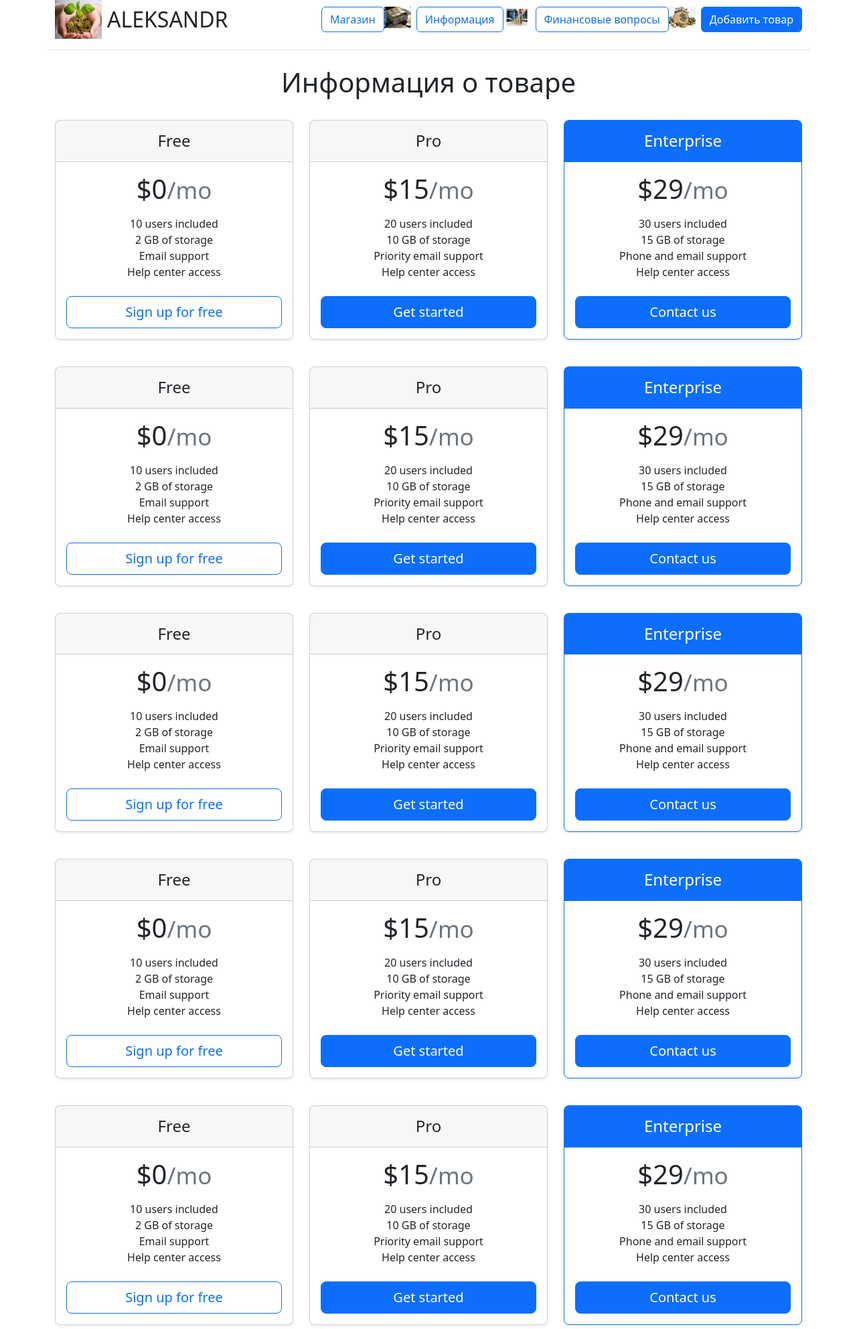
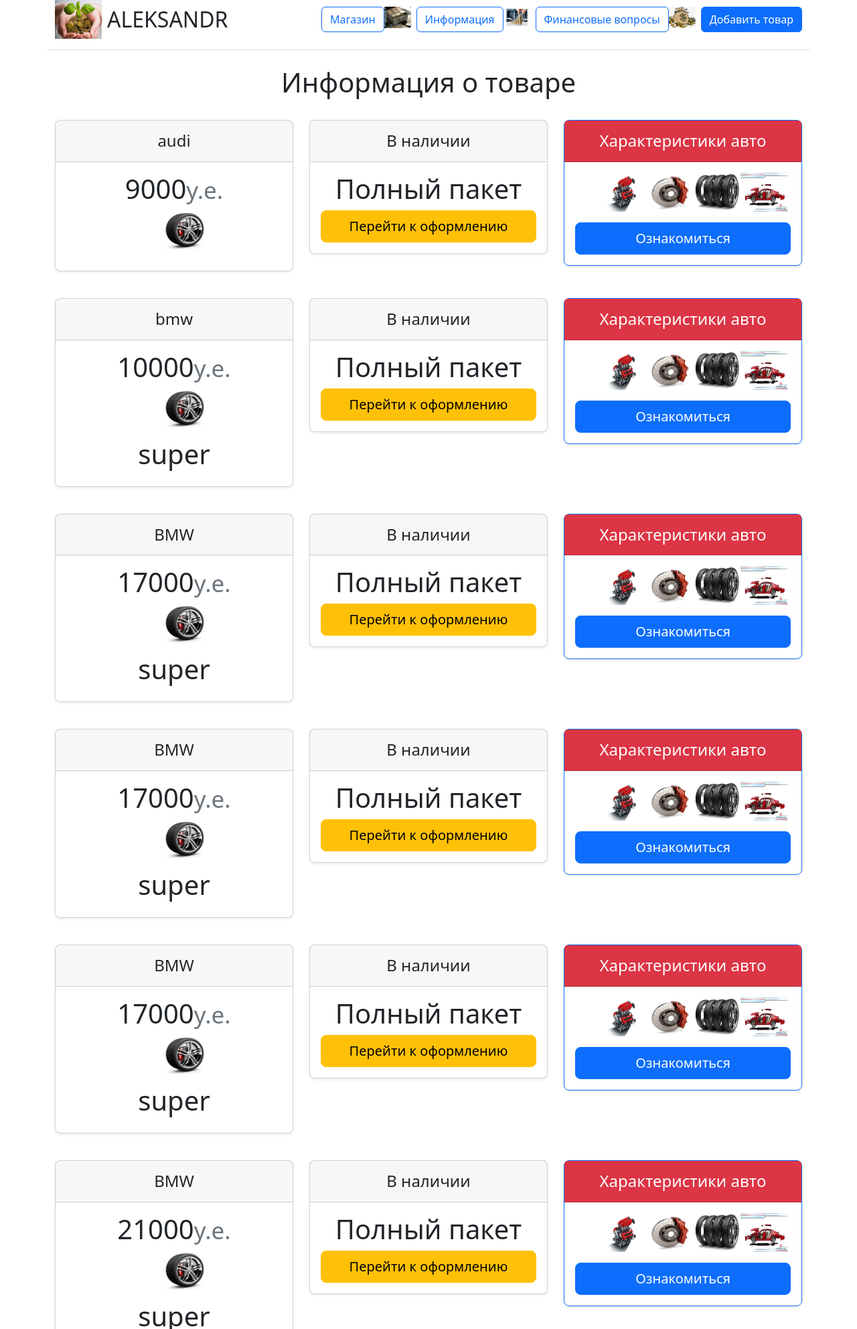
Before and after one commit to Zemlianik/shoponline, a Flask app: page /about in a window 1280 px wide. Shown: the top 1984 px of the page at 67% size. Run offline with Flask 2, Linux system fonts and the light colour scheme; data comes from the database, SQL or seed files in the repository.

Commit message:
Поработал с карточками
Обновил названия и добавил фото

```diff
--- a/templates/about.html
+++ b/templates/about.html
@@ -17,51 +17,40 @@
       <div class="col">
         <div class="card mb-4 rounded-3 shadow-sm">
           <div class="card-header py-3">
-            <h4 class="my-0 fw-normal">Free</h4>
+            <h4 class="my-0 fw-normal">{{ el.title }}</h4>
           </div>
           <div class="card-body">
-            <h1 class="card-title pricing-card-title">$0<small class="text-muted fw-light">/mo</small></h1>
-            <ul class="list-unstyled mt-3 mb-4">
-              <li>10 users included</li>
-              <li>2 GB of storage</li>
-              <li>Email support</li>
-              <li>Help center access</li>
+            <h1 class="card-title pricing-card-title">{{ el.price }}<small class="text-muted fw-light">у.е.</small></h1>
+            <ul class="png-center">
+              <img src="/static/css/kol.png" width="70" height="58" class="me-">
+
             </ul>
-            <button type="button" class="w-100 btn btn-lg btn-outline-primary">Sign up for free</button>
+            <h1 class="card-title pricing-card-title">{{ el.grade }}</h1>
           </div>
         </div>
       </div>
       <div class="col">
         <div class="card mb-4 rounded-3 shadow-sm">
           <div class="card-header py-3">
-            <h4 class="my-0 fw-normal">Pro</h4>
+            <h4 class="my-0 fw-normal">В наличии</h4>
           </div>
           <div class="card-body">
-            <h1 class="card-title pricing-card-title">$15<small class="text-muted fw-light">/mo</small></h1>
-            <ul class="list-unstyled mt-3 mb-4">
-              <li>20 users included</li>
-              <li>10 GB of storage</li>
-              <li>Priority email support</li>
-              <li>Help center access</li>
-            </ul>
-            <button type="button" class="w-100 btn btn-lg btn-primary">Get started</button>
+            <h1 class="card-title pricing-card-title">Полный пакет<small class="text-muted fw-light"></small></h1>
+            <button type="button" class="w-100 btn btn-lg btn-warning">Перейти к оформлению</button>
           </div>
         </div>
       </div>
       <div class="col">
         <div class="card mb-4 rounded-3 shadow-sm border-primary">
-          <div class="card-header py-3 text-bg-primary border-primary">
-            <h4 class="my-0 fw-normal">Enterprise</h4>
+          <div class="card-header py-3 text-bg-danger border-autline-danger">
+            <h4 class="my-0 fw-normal">Характеристики авто</h4>
           </div>
           <div class="card-body">
-            <h1 class="card-title pricing-card-title">$29<small class="text-muted fw-light">/mo</small></h1>
-            <ul class="list-unstyled mt-3 mb-4">
-              <li>30 users included</li>
-              <li>15 GB of storage</li>
-              <li>Phone and email support</li>
-              <li>Help center access</li>
+          <ul class="png-center">
+              <img src="/static/css/dw.png" width="70" height="58" class="me-"><img src="/static/css/tz.png" width="70" height="58" class="me-"><img src="/static/css/kol2.png" width="70" height="58" class="me-"><img src="/static/css/korp.png" width="70" height="58" class="me-">
+
             </ul>
-            <button type="button" class="w-100 btn btn-lg btn-primary">Contact us</button>
+            <button type="button" class="w-100 btn btn-lg btn-primary">Ознакомиться</button>
           </div>
         </div>
       </div>
```
Also changed, not shown: static/css/dw.png (added), static/css/kol.png (added), static/css/kol2.png (added), static/css/korp.png (added), static/css/sd.png (added), static/css/tz.png (added).
